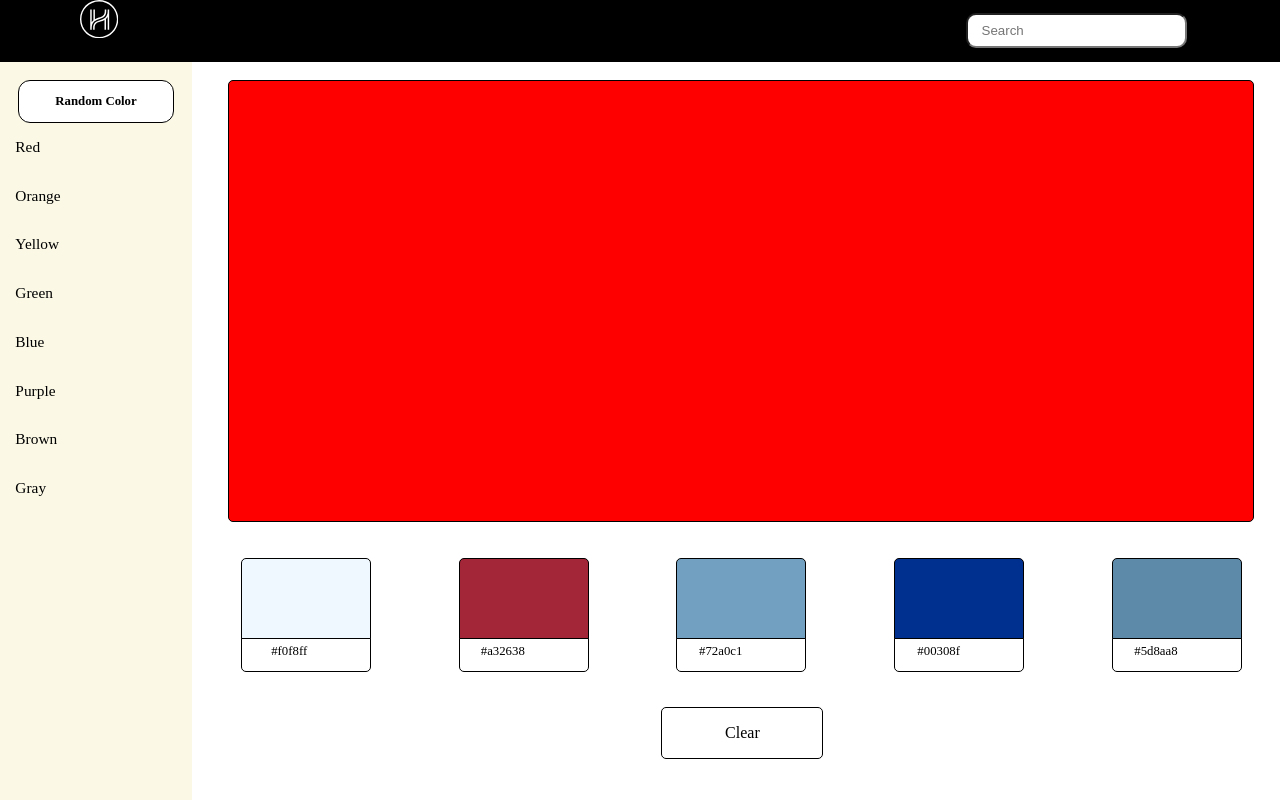
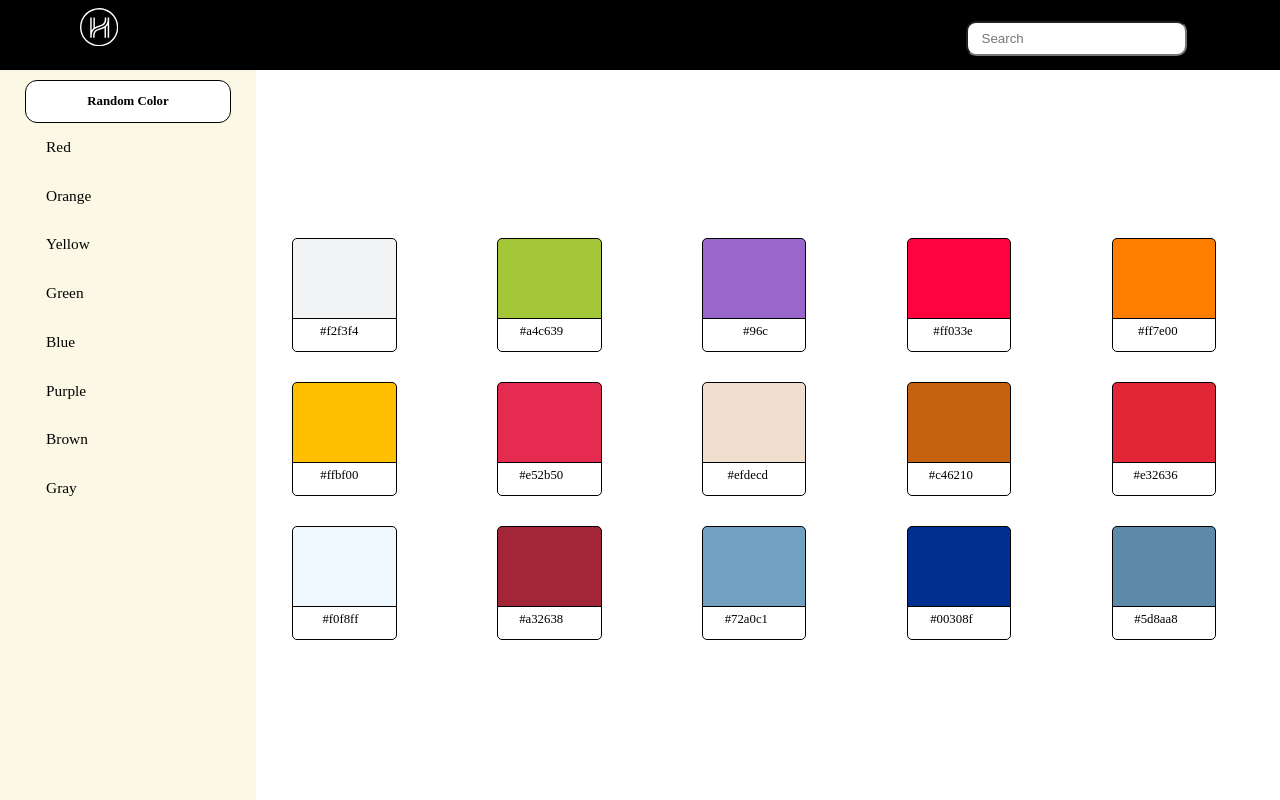
Before and after one commit to jesusemendoza/hh-color-picker, a React (Vite) app: page /home in a window 1280 px wide. Built offline with nearby package versions, Linux system fonts and the light colour scheme.

Commit message:
list view is now functioning

```diff
--- a/src/components/aside/_aside.scss
+++ b/src/components/aside/_aside.scss
@@ -14,7 +14,7 @@
 .color-list{
     margin-bottom: 0;
     margin-top: 0;
-    padding: 1em 1em 1em 1em;
+    padding: 1em 1em 1em 3em;
 }
 .color-list:hover {
     background: wheat;
--- a/src/components/aside/index.js
+++ b/src/components/aside/index.js
@@ -9,7 +9,7 @@ export default class Aside extends React.Component{
        const colors = ['Red', 'Orange', 'Yellow', 'Green', 'Blue', 'Purple', 'Brown', 'Gray']
     return (
 
-    <div style={{display:'block',height: '100%', width: '15vw', position: 'fixed', right:'left', background:'#fbf9e6'}} >
+    <div style={{display:'block',height: '100%', width: '20vw', position: 'fixed', right:'left', background:'#fbf9e6'}} >
     <div style={{width:'100%', height: '5em',background: '#fbf9e6'}} />
     <div style={{width:'100%'}}className='random-button-container'>
     <div style={{width: '80%'}}className='random-button'>
--- a/src/components/color-palette/index.js
+++ b/src/components/color-palette/index.js
@@ -6,32 +6,31 @@ export default class ColorPalette extends React.Component {
         super(props)
     }
     render(){
-        let { detailView, handleColorChange, activeColorsDetail, bottom } = this.props;
-        console.log(activeColorsDetail, ':   detail colors');
-        const spacing = 17;
+        let { detailView, handleColorChange, activeColorsDetail, bottom, name } = this.props;
+        const spacing = 16;
         return (
             <Fragment>
                 <div
                 onClick={(event)=>handleColorChange(event)}
-                className='detail-color-container'
+                className={`${name} detail-color-container`}
                 style={{position:'fixed', width:'80%', height: `${detailView?'18%':'0%'}`, right:'2%', bottom:`${bottom}%`, }
             }>
             {activeColorsDetail.map((color, i) => (
                 <div
                 id={color.hex}
                 key={`${i}-${color.hex}-container`}
-                className='color-container'
-                style={{position:'fixed', width:'10%', height: `${detailView?'10%':'0%'}`,
-                background:`${color.hex}`, right:`${(i * spacing)+ 3}%`, bottom:`${detailView? `${bottom + 4}%`:'-20%'}`,
+                className={`${name} color-container`}
+                style={{position:'fixed', width:'8%', height: `${detailView?'10%':'0%'}`,
+                background:`${color.hex}`, right:`${(i * spacing)+ 5}%`, bottom:`${detailView? `${bottom + 4}%`:'-20%'}`,
                 border:`${detailView?'1px solid black':'none'}`,
                 borderTopLeftRadius:'5px', borderTopRightRadius:'5px',
             }
         } >
                         <div
                         id={color.hex}
-                        className='color'
-                        style={{position:'fixed', width:'10%', height: `${detailView?'4%':'0%'}`,
-                        background:'white', right:`${(i * spacing)+ 3}%`, bottom:`${detailView?`${bottom}%`:'-20%'}`,
+                        className={`${name} color`}
+                        style={{position:'fixed', width:'8%', height: `${detailView?'4%':'0%'}`,
+                        background:'white', right:`${(i * spacing)+ 5}%`, bottom:`${detailView?`${bottom}%`:'-20%'}`,
                         border:`${detailView?'1px solid black':'none'}`,
                         borderBottomLeftRadius:'5px', borderBottomRightRadius:'5px',
                     }
--- a/src/components/detail/index.js
+++ b/src/components/detail/index.js
@@ -10,19 +10,18 @@ export default class Detail extends React.Component {
 
     render(){
         let { detailView, activeColor, detailViewToggle, handleColorChange, activeColorsDetail } = this.props;
-        console.log(activeColorsDetail, ': detail up')
         return (
             <Fragment>
                 <div
                 className='detail-container'
-                style={{width:'80%', height: `${detailView?'55%':'0%'}`, background:`${activeColor}`, right:'2%', top:`10%`, border:`${detailView?'1px solid black':'none'}` }
+                style={{width:'70%', height: `${detailView?'53%':'0%'}`, background:`${activeColor}`, right:'6%', top:`13%`, border:`${detailView?'1px solid black':'none'}` }
                 }>
                  </div>
                 <div
                 className='detail-toggle-container'
                 onClick={(event)=> detailViewToggle(event)}
                 style={{position: 'fixed', width:'78%', height: `${detailView?'10%':'0'}`,
-                right:'2%', bottom:`${detailView?'0%':'-5%'}`,
+                right:'1.5%', bottom:`${detailView?'0%':'-5%'}`,
 
                  textAlign: 'center', padding: '1vw'
                 }
--- a/src/components/nav-bar/_navbar.scss
+++ b/src/components/nav-bar/_navbar.scss
@@ -4,7 +4,8 @@
 	position: fixed;
 	top: 0;
 	width: 100%;
-	z-index: 10;
+    z-index: 10;
+    padding-top: 0.5em;
 
 	a {
 		color: #FFF;
--- a/src/components/page-view/index.js
+++ b/src/components/page-view/index.js
@@ -8,27 +8,29 @@ export default class PageView extends React.Component {
     }
 
     render(){
-        let { detailView, handleColorChange, activeColorsDetail } = this.props;
-        console.log(activeColorsDetail, ': detail up')
+        let { detailView, handleColorChange, activeColorsDetail, rows } = this.props;
         return (
             <Fragment>
                 <ColorPalette
                     detailView={!detailView}
                     handleColorChange={handleColorChange}
-                    activeColorsDetail={activeColorsDetail}
-                    bottom={32}
+                    activeColorsDetail={rows[0]}
+                    bottom={20}
+                    name='one'
                 />
                 <ColorPalette
                     detailView={!detailView}
                     handleColorChange={handleColorChange}
-                    activeColorsDetail={activeColorsDetail}
-                    bottom={48}
+                    activeColorsDetail={rows[1]}
+                    bottom={38}
+                    name='two'
                 />
                 <ColorPalette
                     detailView={!detailView}
                     handleColorChange={handleColorChange}
-                    activeColorsDetail={activeColorsDetail}
-                    bottom={64}
+                    activeColorsDetail={rows[2]}
+                    bottom={56}
+                    name='three'
                 />
             </Fragment>
         )
--- a/src/routes/home/index.js
+++ b/src/routes/home/index.js
@@ -10,48 +10,79 @@ export default class Home extends React.Component {
     constructor(props){
         super(props);
         this.state = {
-            detailView: true,
+            detailView: false,
             activeColor: 'red',
-            offset: 5,
+            offset: 15,
             start: 0,
-            end: 5,
+            end: 15,
             activeColorsDetail: [],
+            row1: [],
+            row2: [],
+            row3: [],
         }
         this.handleColorChange = this.handleColorChange.bind(this);
         this.detailViewToggle = this.detailViewToggle.bind(this);
         this.changeDetailColors = this.changeDetailColors.bind(this);
+        this.setNewRows = this.setNewRows.bind(this)
     }
 
         handleColorChange(event) {
-            console.log(event.target)
+            let { className } = event.target;
+            className? className = className.split(' ')[0]
+                :null;
+
+
+            (className === 'one' || className === 'two' || className === 'three')?
+                this.changeDetailColors(className)
+                : null;
+
             const activeColor = event.target.id
             this.setState({activeColor})
             this.detailViewToggle(event);
         }
 
-        changeDetailColors() {
-            let activeColorsDetail =  []
-            let {offset, start, end} = this.state;
-            for (let i = start; i < end; i++){
-                activeColorsDetail.push({hex : colorData[i].hex})
+        changeDetailColors(className) {
+            const { row1, row2, row3 } = this.state;
+            let active =  [];
+            (className === 'one')? active = row1
+                :(className === 'two')? active = row2
+                    :active = row3;
+
+            this.setState({
+                activeColorsDetail: active,
+            })
+        }
+
+        setNewRows() {
+            let row1 = []
+            let row2 = []
+            let row3 = []
+            let { offset, start, end } = this.state;
+
+            for ( let i = start; i < (start+offset) ; i++){
+                (i < 5)? row1.push({hex : colorData[i].hex})
+                    :( i < 10)? row2.push({hex: colorData[i].hex})
+                        :row3.push({hex: colorData[i].hex});
             }
+
             this.setState({
-                activeColorsDetail: activeColorsDetail,
+                row1: row1,
+                row2: row2,
+                row3: row3,
+                activeColorsDetail: row1,
                 start: start + offset,
                 end : end + offset,
             })
-            console.log(this.state.activeColorsDetail)
         }
 
         detailViewToggle(event) {
-            console.log(event.target.class);
             (event.target.id === 'clear-detail' || event.target.id ==='clear-text')?
             this.setState({detailView: false})
             :this.setState({detailView: true});
         }
 
         componentWillMount() {
-            this.changeDetailColors()
+            this.setNewRows()
         }
     render() {
       return(
@@ -73,6 +104,10 @@ export default class Home extends React.Component {
             detailView={this.state.detailView}
             detailViewToggle={this.detailViewToggle}
             activeColorsDetail={this.state.activeColorsDetail}
+            rows={[this.state.row1, this.state.row2, this.state.row3]}
+            rows1={this.state.row1}
+            rows2={this.state.row2}
+            rows3={this.state.row3}
         />
 	</div>
 
```
